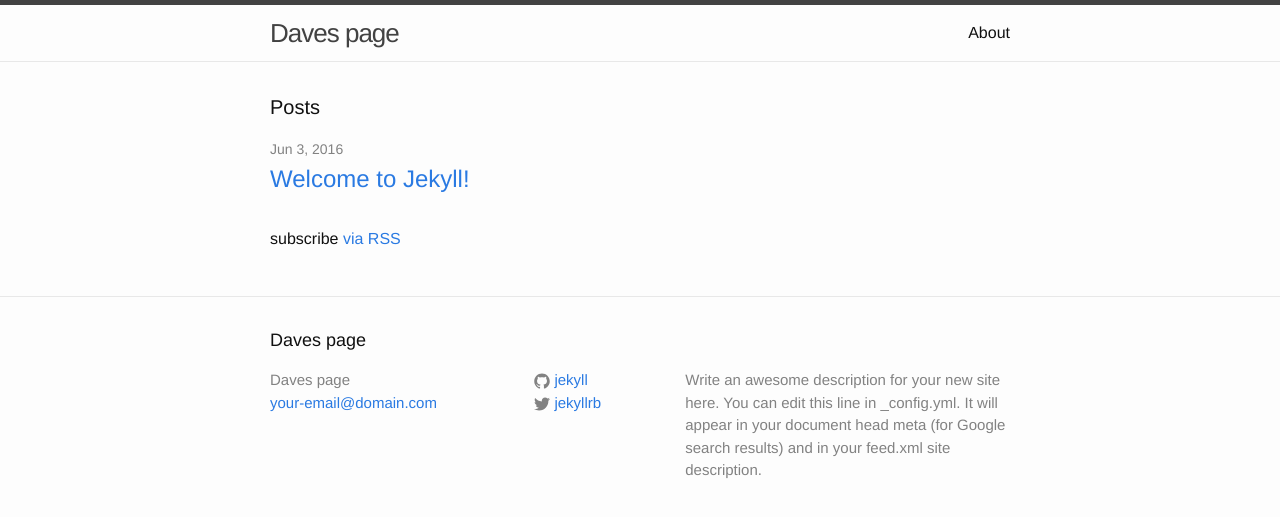
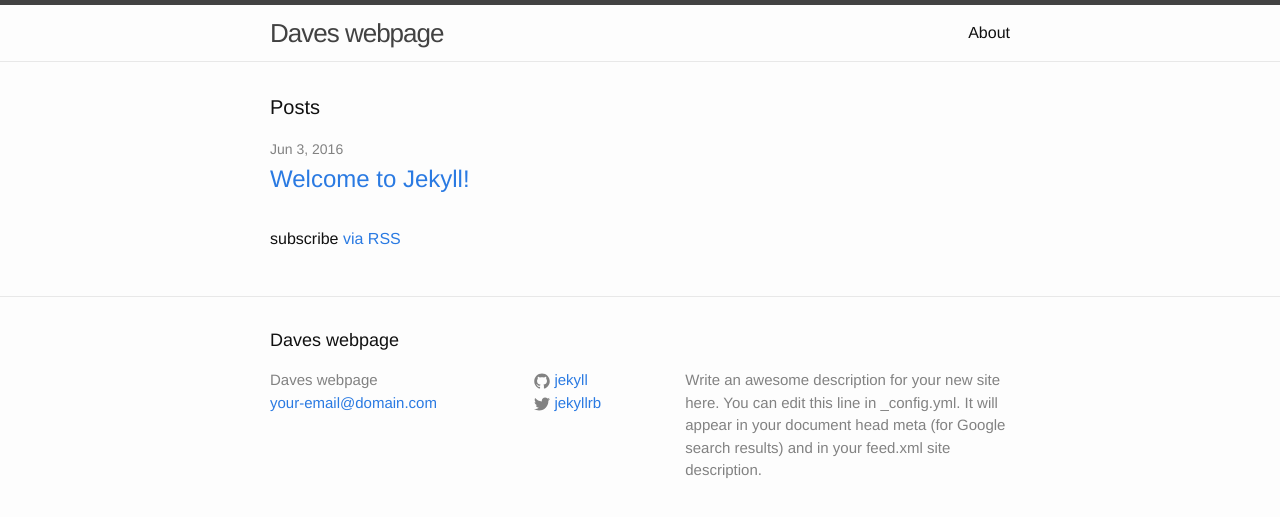
Before and after one commit to davesantry/davesantry.github.io, a Jekyll site: the page built from index.html, in a window 1280 px wide. Shown: the top 517 px of the page. Built offline with Jekyll 4.4.1, drawn with Linux system fonts in a browser that asks for light colours.

Commit message:
Update _config.yml

```diff
--- a/_config.yml
+++ b/_config.yml
@@ -6,7 +6,7 @@
 # 'jekyll serve'. If you change this file, please restart the server process.
 
 # Site settings
-title: Daves page
+title: Daves webpage
 email: your-email@domain.com
 description: > # this means to ignore newlines until "baseurl:"
   Write an awesome description for your new site here. You can edit this
```
